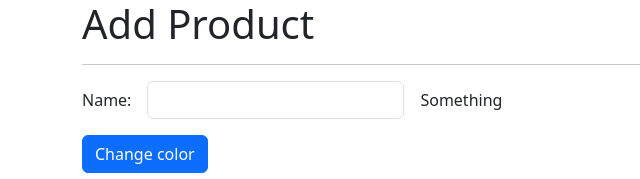
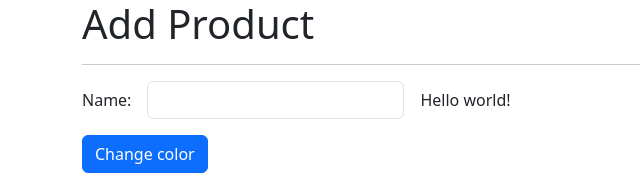
Before and after one commit to moive/angular-directiveSignals-h, an Angular app: page /products/product in a window 1280 px wide. Shown: the top 179 px of the page, without its empty margins (0-640 px from the left). Built offline with nearby package versions, Linux system fonts and the light colour scheme.

Commit message:
directive customLabel

```diff
--- a/src/app/products/product-page/product-page.component.html
+++ b/src/app/products/product-page/product-page.component.html
@@ -14,7 +14,7 @@
       >
     </div>
     <div class="col-auto">
-      <span>Something</span>
+      <span customLabel></span>
     </div>
   </div>
   <div class="row">
--- /dev/null
+++ b/src/app/shared/directives/custom-label.directive.ts
@@ -0,0 +1,18 @@
+import { Directive, ElementRef, OnInit } from '@angular/core';
+
+@Directive({
+  selector: '[customLabel]',
+})
+export class CustomLabelDirective implements OnInit {
+  private htmlElement?: ElementRef<HTMLElement>;
+  constructor(private el: ElementRef<HTMLElement>) {
+    // console.log('Constructor directive called');
+    console.log(el);
+    this.htmlElement = el;
+
+    this.htmlElement.nativeElement.innerHTML = 'Hello world!';
+  }
+  ngOnInit(): void {
+    console.log('Directive - NgOnInit() called');
+  }
+}
```
Also changed, not shown: src/app/products/products.module.ts (+7 -1 lines), src/app/shared/shared.module.ts (added, +10 -0 lines).
